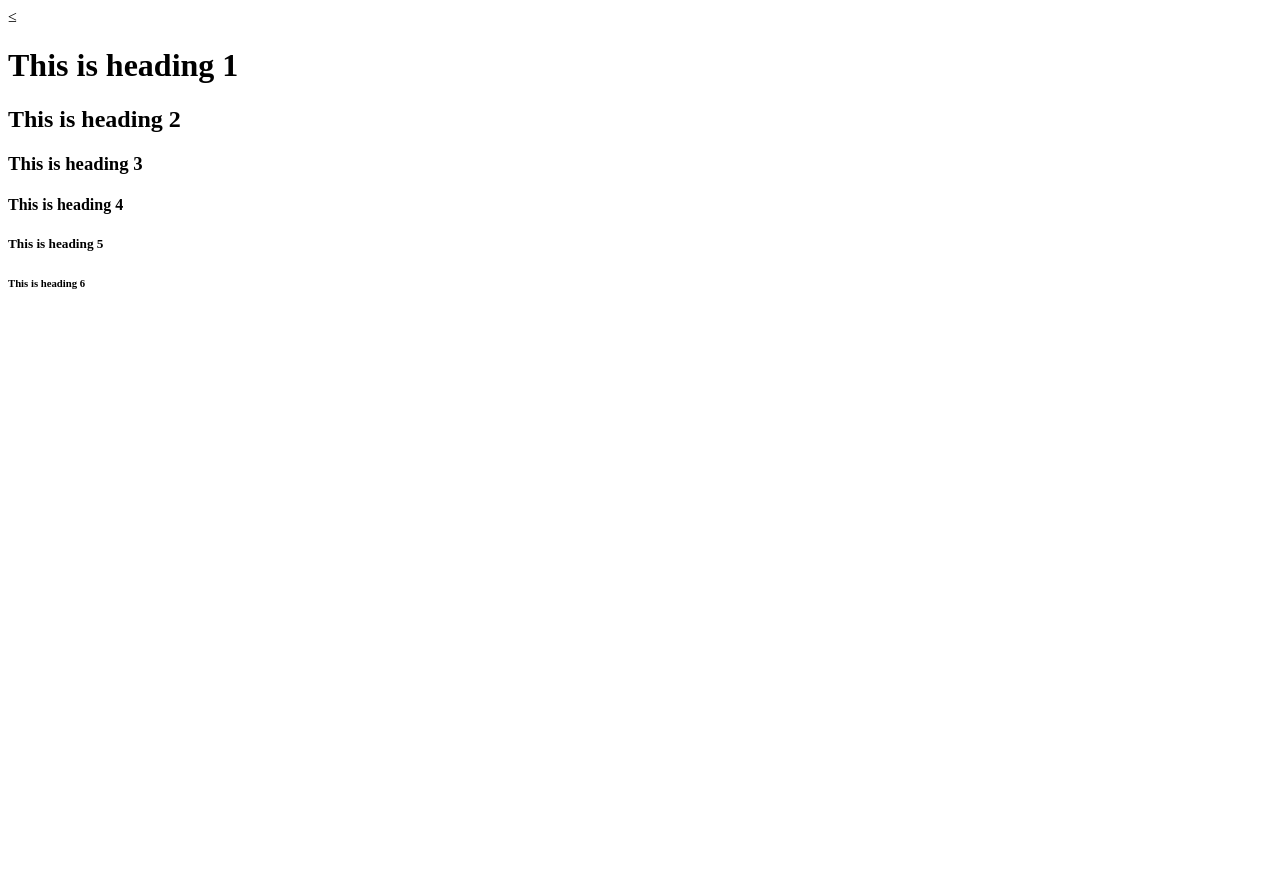
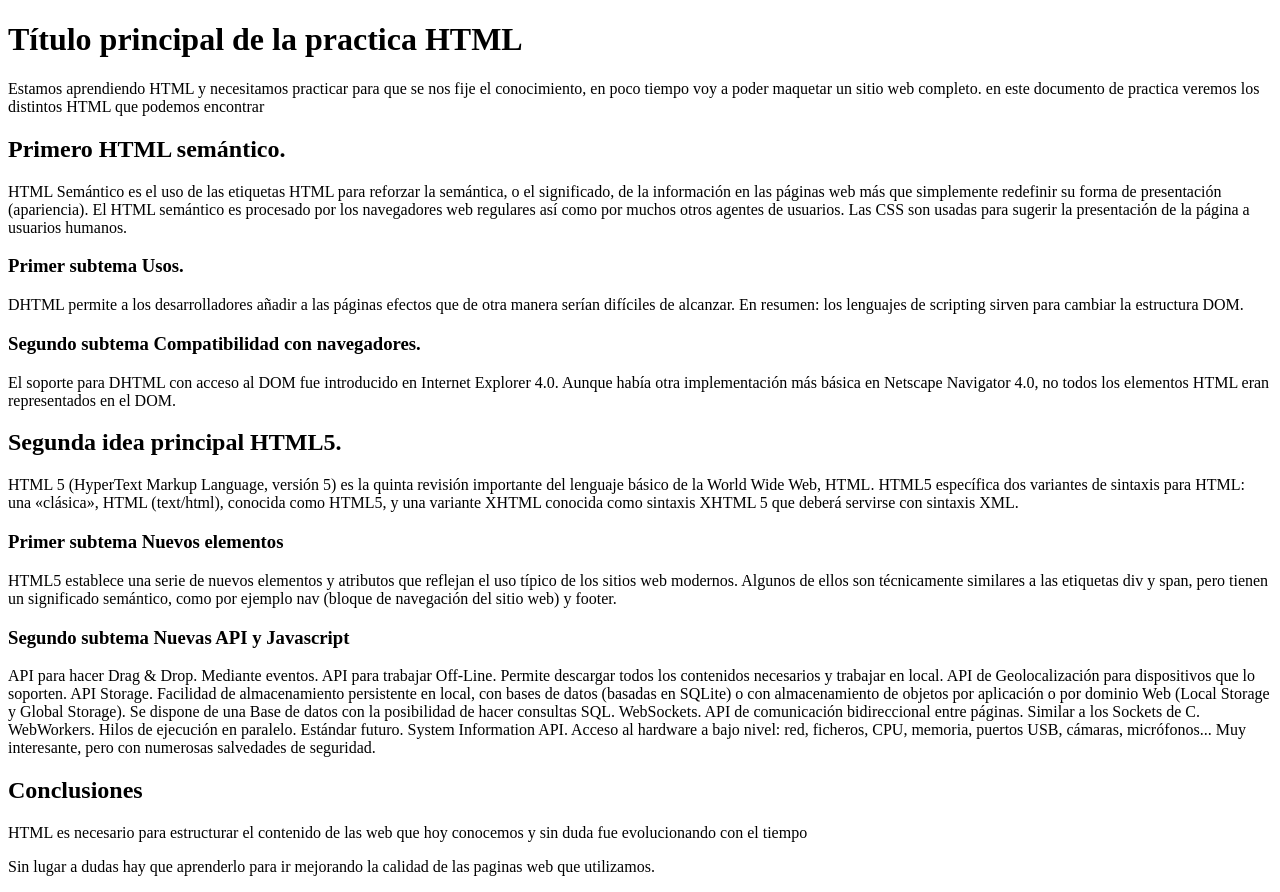
Before and after one commit to facufernandezt/ejer1, a plain HTML site: page index.html in a window 1280 px wide. Before the commit the page ends 800 px from the top, so only its background shows below. Drawn offline with Linux system fonts and the light colour scheme.

Commit message:
realizacion de ejercicio 1

```diff
--- a/index.html
+++ b/index.html
@@ -1,16 +1,28 @@
 <!DOCTYPE html>
 <html>
     <head>
-        ≤<title> Heading Example</title>
+        <title> Heading Example</title>
     </head>
 
     <body>
-        <h1> This is heading 1</h1>
-        <h2> This is heading 2</h2>
-        <h3> This is heading 3</h3>
-        <h4> This is heading 4</h4>
-        <h5> This is heading 5</h5>
-        <h6> This is heading 6</h6>
+        <h1> Título principal de la practica HTML </h1>
+        	<p>Estamos aprendiendo HTML y necesitamos practicar para que se nos fije el conocimiento, en poco tiempo voy a poder maquetar un sitio web completo. en este documento de practica veremos los distintos HTML que podemos encontrar </p>
+            <h2>Primero HTML semántico. </h2>
+            <p>HTML Semántico es el uso de las etiquetas HTML para reforzar la semántica, o el significado, de la información en las páginas web más que simplemente redefinir su forma de presentación (apariencia). El HTML semántico es procesado por los navegadores web regulares así como por muchos otros agentes de usuarios. Las CSS son usadas para sugerir la presentación de la página a usuarios humanos.</p>
+            <h3> Primer subtema Usos. </h3>
+			<p>DHTML permite a los desarrolladores añadir a las páginas efectos que de otra manera serían difíciles de alcanzar. En resumen: los lenguajes de scripting sirven para cambiar la estructura DOM.</p>
+            <h3>Segundo subtema Compatibilidad con navegadores. </h3>
+			<p>El soporte para DHTML con acceso al DOM fue introducido en Internet Explorer 4.0. Aunque había otra implementación más básica en Netscape Navigator 4.0, no todos los elementos HTML eran representados en el DOM.</p>
+            <h2>Segunda idea principal HTML5.  </h2>
+            <p>HTML 5 (HyperText Markup Language, versión 5) es la quinta revisión importante del lenguaje básico de la World Wide Web, HTML. HTML5 específica dos variantes de sintaxis para HTML: una «clásica», HTML (text/html), conocida como HTML5, y una variante XHTML conocida como sintaxis XHTML 5 que deberá servirse con sintaxis XML.</p>
+            <h3>Primer subtema Nuevos elementos</h3>
+			<p>HTML5 establece una serie de nuevos elementos y atributos que reflejan el uso típico de los sitios web modernos. Algunos de ellos son técnicamente similares a las etiquetas div y span, pero tienen un significado semántico, como por ejemplo nav (bloque de navegación del sitio web) y footer.</p>
+            <h3>Segundo subtema Nuevas API y Javascript</h3>
+			<p>API para hacer Drag & Drop. Mediante eventos. API para trabajar Off-Line. Permite descargar todos los contenidos necesarios y trabajar en local. API de Geolocalización para dispositivos que lo soporten. API Storage. Facilidad de almacenamiento persistente en local, con bases de datos (basadas en SQLite) o con almacenamiento de objetos por aplicación o por dominio Web (Local Storage y Global Storage). Se dispone de una Base de datos con la posibilidad de hacer consultas SQL. WebSockets. API de comunicación bidireccional entre páginas. Similar a los Sockets de C. WebWorkers. Hilos de ejecución en paralelo. Estándar futuro. System Information API. Acceso al hardware a bajo nivel: red, ficheros, CPU, memoria, puertos USB, cámaras, micrófonos... Muy interesante, pero con numerosas salvedades de seguridad.</p>
+            <h2>Conclusiones</h2>
+            <p>HTML es necesario para estructurar el contenido de las web que hoy conocemos y sin duda fue evolucionando con el tiempo</p>
+            <p>Sin lugar a dudas hay que aprenderlo para ir mejorando la calidad de las paginas web que utilizamos.</p>
+
     </body>
 
 </html>
```
